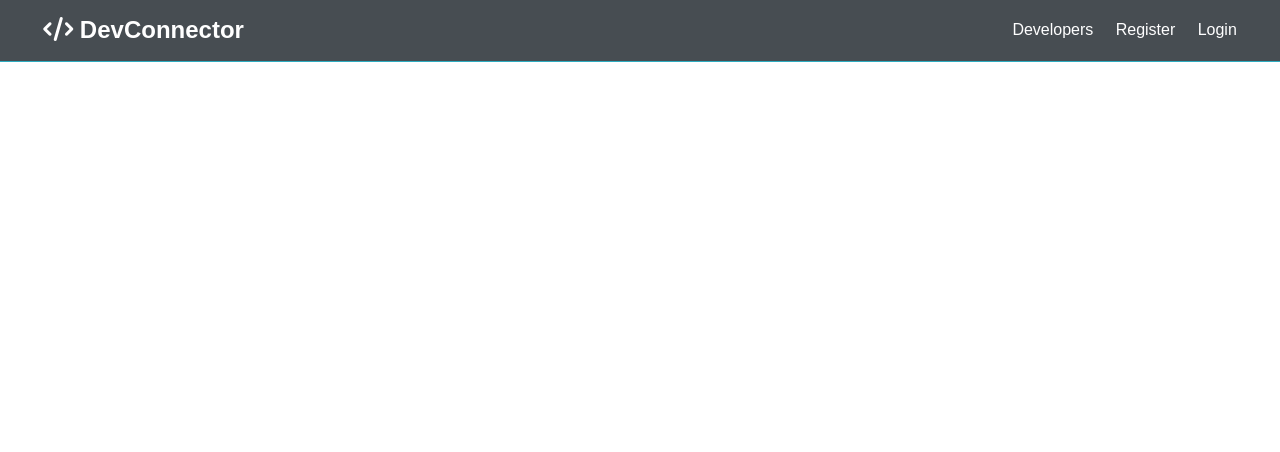
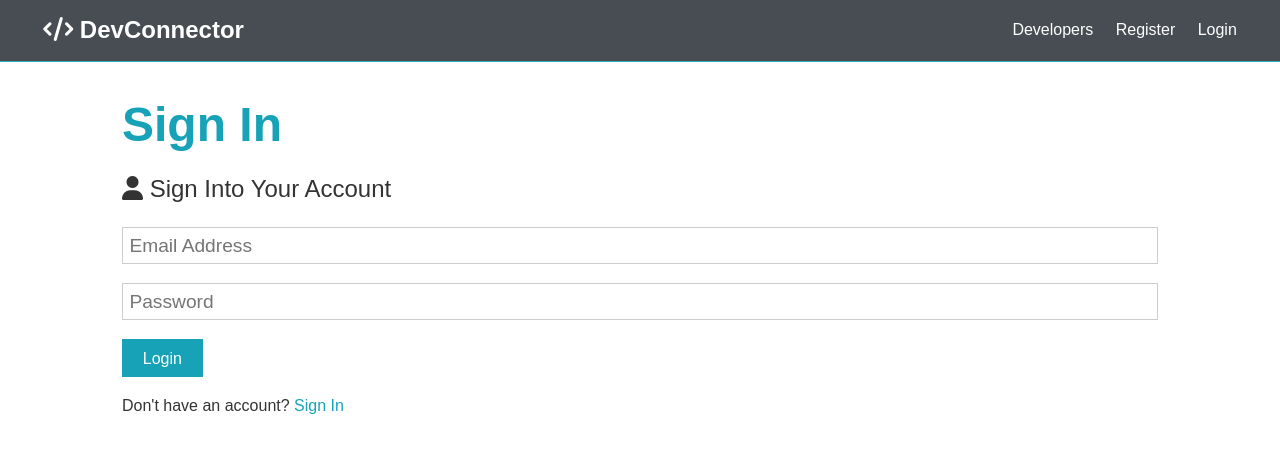
Before and after one commit to diego8arock/devconnector, a React (Create React App) app in the folder client/: page /login in a window 1280 px wide. Shown: the top 452 px of the page. Built offline with nearby package versions, Linux system fonts and the light colour scheme; the HTML template or start-up script is replaced by a standard one.

Commit message:
modify delay value

```diff
--- a/client/src/components/auth/Login.js
+++ b/client/src/components/auth/Login.js
@@ -1,7 +1,55 @@
-import React from 'react';
+import React, { Fragment, useState } from 'react';
+import { Link } from 'react-router-dom';
 
-const Login = () => {
-  return <div></div>;
+export const Login = () => {
+  const [formData, setFromData] = useState({
+    email: '',
+    password: '',
+  });
+
+  const { email, password } = formData;
+
+  const onChange = (e) =>
+    setFromData({ ...formData, [e.target.name]: e.target.value });
+
+  const onSubmit = async (e) => {
+    e.preventDefault();
+    console.log('SUCCESS');
+  };
+
+  return (
+    <Fragment>
+      <h1 className='large text-primary'>Sign In</h1>
+      <p className='lead'>
+        <i className='fas fa-user'></i> Sign Into Your Account
+      </p>
+      <form className='form' onSubmit={(e) => onSubmit(e)}>
+        <div className='form-group'>
+          <input
+            type='email'
+            placeholder='Email Address'
+            name='email'
+            value={email}
+            onChange={(e) => onChange(e)}
+          />
+        </div>
+        <div className='form-group'>
+          <input
+            type='password'
+            placeholder='Password'
+            name='password'
+            minLength='6'
+            value={password}
+            onChange={(e) => onChange(e)}
+          />
+        </div>
+        <input type='submit' className='btn btn-primary' value='Login' />
+      </form>
+      <p className='my-1'>
+        Don't have an account? <Link to='/register'>Sign In</Link>
+      </p>
+    </Fragment>
+  );
 };
 
 export default Login;
--- a/client/src/components/auth/Register.js
+++ b/client/src/components/auth/Register.js
@@ -1,5 +1,5 @@
 import React, { Fragment, useState } from 'react';
-import axios from 'axios';
+import { Link } from 'react-router-dom';
 
 export const Register = () => {
   const [formData, setFromData] = useState({
@@ -19,27 +19,10 @@
     if (password !== password2) {
       console.log('Passwords do not match');
     } else {
-      const newUser = {
-        name,
-        email,
-        password,
-      };
-
-      try {
-        const config = {
-          headers: {
-            'Content-Type': 'application/json',
-          },
-        };
-
-        const body = JSON.stringify(newUser);
-        const res = await axios.post('/api/users', body, config);
-        console.log(res.data);
-      } catch (error) {
-        console.error(error.response.data);
-      }
+      console.log('SUCCESS');
     }
   };
+
   return (
     <Fragment>
       <h1 className='large text-primary'>Sign Up</h1>
@@ -93,7 +76,7 @@
         <input type='submit' className='btn btn-primary' value='Register' />
       </form>
       <p className='my-1'>
-        Already have an account? <a href='login.html'>Sign In</a>
+        Already have an account? <Link to='/login'>Log In</Link>
       </p>
     </Fragment>
   );
--- a/package.json
+++ b/package.json
@@ -5,7 +5,7 @@
   "main": "server.js",
   "scripts": {
     "start": "node server",
-    "server": "nodemon server --delay 1500ms",
+    "server": "nodemon server --delay 3500ms",
     "client": "npm start --prefix client",
     "dev": "concurrently \"npm run server\" \"npm run client\""
   },
```
